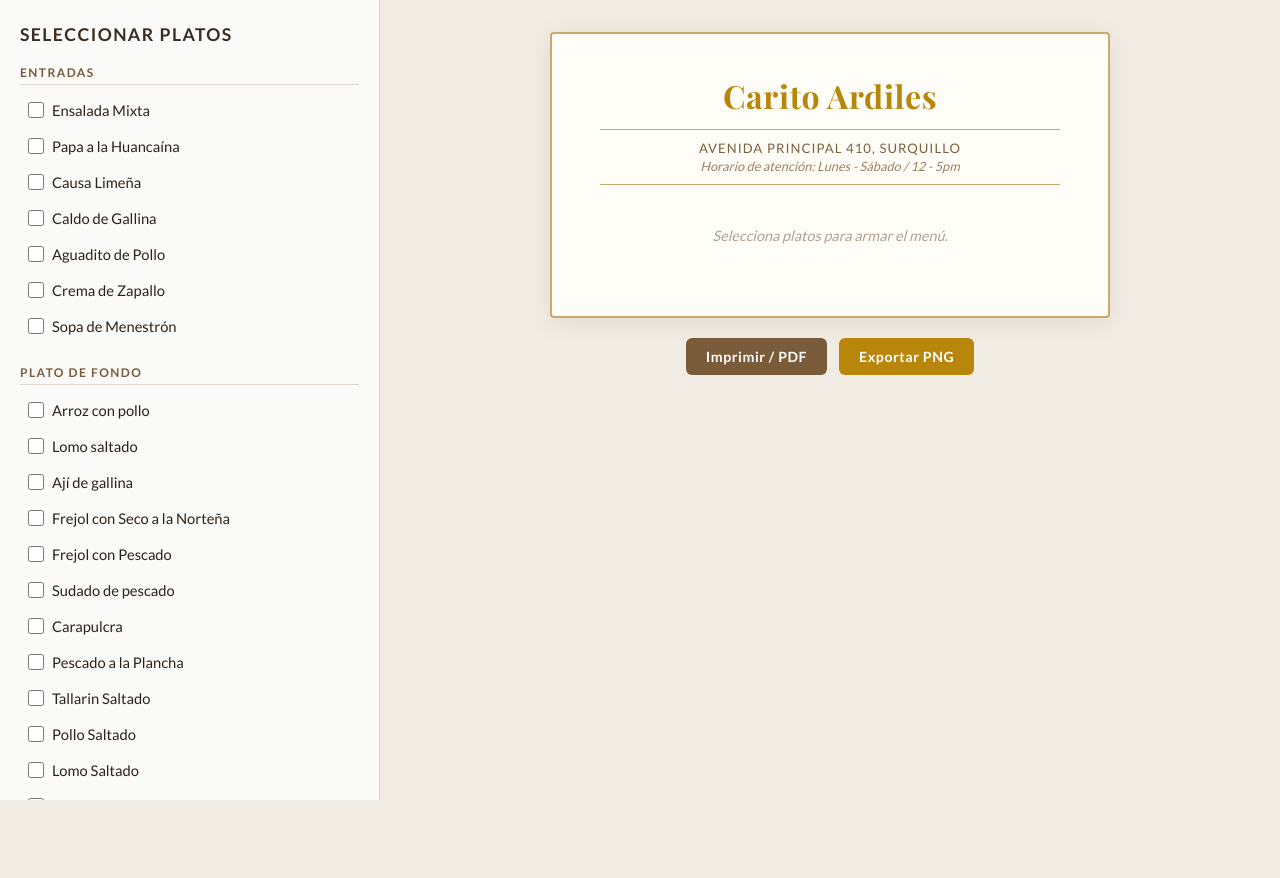
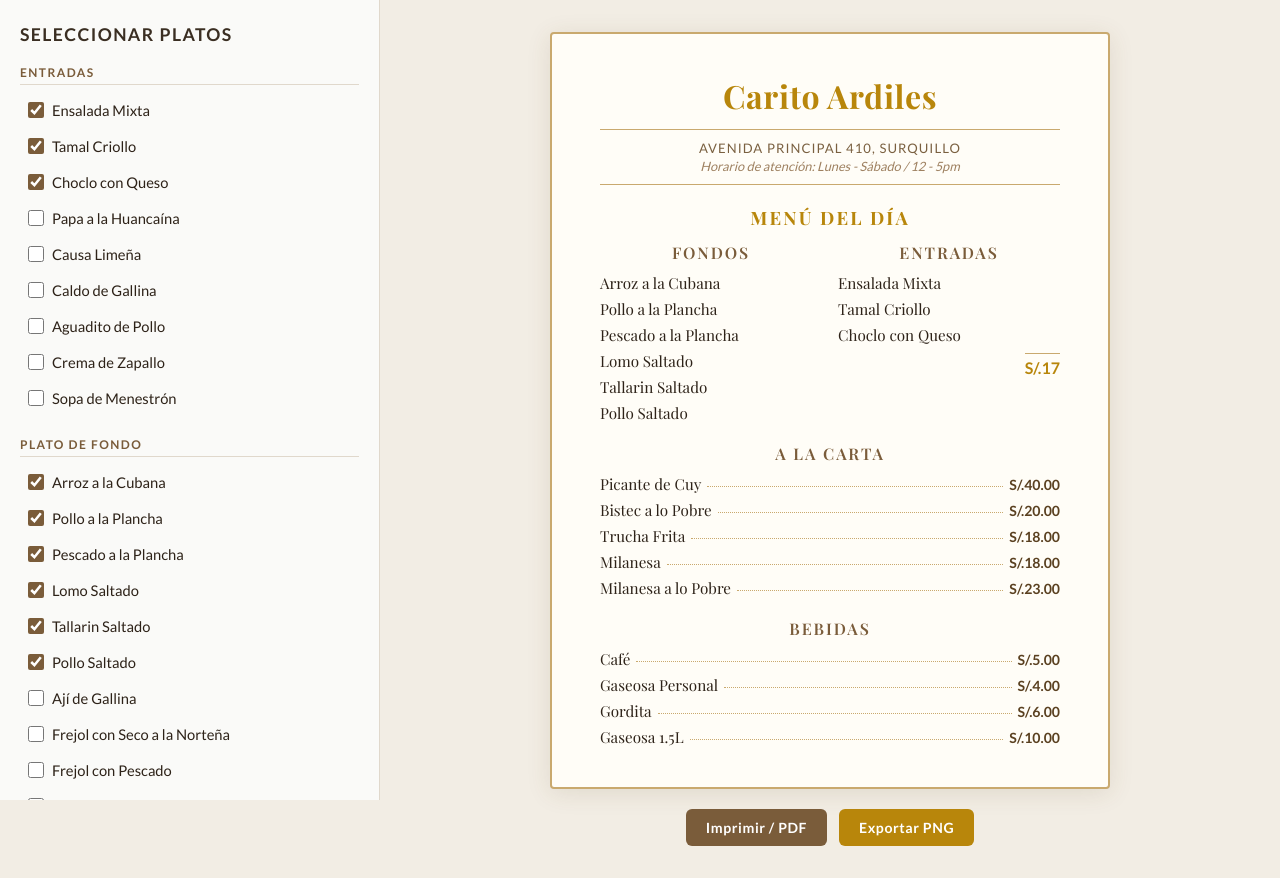
Before and after one commit to cma208/menu-generator, a React (Vite) app: page / in a window 1280 px wide. Before the commit the page ends 800 px from the top, so only its background shows below. Built offline with nearby package versions, Linux system fonts and the light colour scheme.

Commit message:
FIX PRE SELECTED DISHES

```diff
--- a/src/App.jsx
+++ b/src/App.jsx
@@ -5,7 +5,7 @@ import MenuPreview from './components/MenuPreview/MenuPreview.jsx';
 
 export default function App() {
   const [dishes, setDishes] = useState(initialDishes);
-  const [activeIds, setActiveIds] = useState(new Set());
+  const [activeIds, setActiveIds] = useState(new Set(initialDishes.filter((d) => d.regular).map((d) => d.id)));
 
   function handleToggle(id) {
     setActiveIds((prev) => {
--- a/src/components/SelectionPanel/AddDishForm.jsx
+++ b/src/components/SelectionPanel/AddDishForm.jsx
@@ -27,6 +27,7 @@ export default function AddDishForm({ onAddDish }) {
       category: form.category,
       price: form.category !== 'main_dish' && form.category !== 'appetizer' && form.price !== '' ? parseFloat(form.price) : null,
       regular: false,
+      temporal: true,
     };
 
     onAddDish(newDish);
--- a/src/components/SelectionPanel/DishCheckbox.jsx
+++ b/src/components/SelectionPanel/DishCheckbox.jsx
@@ -1,5 +1,5 @@
 export default function DishCheckbox({ dish, checked, onToggle }) {
-  const { id, name, price, regular } = dish;
+  const { id, name, price, temporal } = dish;
 
   return (
     <label className="dish-checkbox">
@@ -12,7 +12,7 @@ export default function DishCheckbox({ dish, checked, onToggle }) {
       {price != null && (
         <span className="dish-price">S/.{price.toFixed(2)}</span>
       )}
-      {!regular && <span className="badge-temporal">temporal</span>}
+      {temporal && <span className="badge-temporal">temporal</span>}
     </label>
   );
 }
--- a/src/data/initialDishes.js
+++ b/src/data/initialDishes.js
@@ -2,43 +2,46 @@ export const CATEGORY_ORDER = ['appetizer','main_dish', 'carte', 'beberage'];
 
 export const initialDishes = [
   // Fondos
-  { id: 'main_1', name: 'Arroz con pollo', category: 'main_dish', price: null, regular: true },
-  { id: 'main_2', name: 'Lomo saltado', category: 'main_dish', price: null, regular: true },
-  { id: 'main_3', name: 'Ají de gallina', category: 'main_dish', price: null, regular: true },
-  { id: 'main_4', name: 'Frejol con Seco a la Norteña', category: 'main_dish', price: null, regular: true },
-  { id: 'main_5', name: 'Frejol con Pescado', category: 'main_dish', price: null, regular: true },
-  { id: 'main_6', name: 'Sudado de pescado', category: 'main_dish', price: null, regular: true },
-  { id: 'main_7', name: 'Carapulcra', category: 'main_dish', price: null, regular: true },
-  { id: 'main_8', name: 'Pescado a la Plancha', category: 'main_dish', price: null, regular: true },
-  { id: 'main_9', name: 'Tallarin Saltado', category: 'main_dish', price: null, regular: true },
-  { id: 'main_10', name: 'Pollo Saltado', category: 'main_dish', price: null, regular: true },
-  { id: 'main_11', name: 'Lomo Saltado', category: 'main_dish', price: null, regular: true },
-  { id: 'main_12', name: 'Pollo en Salsa de Champiñones', category: 'main_dish', price: null, regular: true },
-  { id: 'main_13', name: 'Hígado Encebollado', category: 'main_dish', price: null, regular: true },
+  { id: 'main_1', name: 'Arroz a la Cubana', category: 'main_dish', price: null, regular: true },
+  { id: 'main_2', name: 'Pollo a la Plancha', category: 'main_dish', price: null, regular: true },
+  { id: 'main_3', name: 'Pescado a la Plancha', category: 'main_dish', price: null, regular: true },
+  { id: 'main_4', name: 'Lomo Saltado', category: 'main_dish', price: null, regular: true },
+  { id: 'main_5', name: 'Tallarin Saltado', category: 'main_dish', price: null, regular: true },
+  { id: 'main_6', name: 'Pollo Saltado', category: 'main_dish', price: null, regular: true },
+  { id: 'main_7', name: 'Ají de Gallina', category: 'main_dish', price: null, regular: false },
+  { id: 'main_8', name: 'Frejol con Seco a la Norteña', category: 'main_dish', price: null, regular: false },
+  { id: 'main_9', name: 'Frejol con Pescado', category: 'main_dish', price: null, regular: false },
+  { id: 'main_10', name: 'Sudado de Pescado', category: 'main_dish', price: null, regular: false },
+  { id: 'main_11', name: 'Arroz con Pollo', category: 'main_dish', price: null, regular: false },
+  { id: 'main_12', name: 'Carapulcra', category: 'main_dish', price: null, regular: false },
+  { id: 'main_13', name: 'Pollo en Salsa de Champiñones', category: 'main_dish', price: null, regular: false },
+  { id: 'main_14', name: 'Hígado Encebollado', category: 'main_dish', price: null, regular: false },
 
   // Entradas
   { id: 'app_1', name: 'Ensalada Mixta', category: 'appetizer', price: null, regular: true },
-  { id: 'app_2', name: 'Papa a la Huancaína', category: 'appetizer', price: null, regular: true },
-  { id: 'app_3', name: 'Causa Limeña', category: 'appetizer', price: null, regular: true },
-  { id: 'app_4', name: 'Caldo de Gallina', category: 'appetizer', price: null, regular: true },
-  { id: 'app_5', name: 'Aguadito de Pollo', category: 'appetizer', price: null, regular: true },
-  { id: 'app_6', name: 'Crema de Zapallo', category: 'appetizer', price: null, regular: true },
-  { id: 'app_7', name: 'Sopa de Menestrón', category: 'appetizer', price: null, regular: true },
+  { id: 'app_2', name: 'Tamal Criollo', category: 'appetizer', price: null, regular: true },
+  { id: 'app_3', name: 'Choclo con Queso', category: 'appetizer', price: null, regular: true },
+  { id: 'app_4', name: 'Papa a la Huancaína', category: 'appetizer', price: null, regular: false },
+  { id: 'app_5', name: 'Causa Limeña', category: 'appetizer', price: null, regular: false },
+  { id: 'app_6', name: 'Caldo de Gallina', category: 'appetizer', price: null, regular: false },
+  { id: 'app_7', name: 'Aguadito de Pollo', category: 'appetizer', price: null, regular: false },
+  { id: 'app_8', name: 'Crema de Zapallo', category: 'appetizer', price: null, regular: false },
+  { id: 'app_9', name: 'Sopa de Menestrón', category: 'appetizer', price: null, regular: false },
 
   // A la Carta
   { id: 'carte_1', name: 'Picante de Cuy', category: 'carte', price: 40, regular: true },
-  { id: 'carte_2', name: 'Tacu Tacu con Lomo', category: 'carte', price: 20, regular: true },
-  { id: 'carte_3', name: 'Bistec a lo Pobre', category: 'carte', price: 20, regular: true },
-  { id: 'carte_4', name: 'Tallarin a la Huancaína con Lomo', category: 'carte', price: 20, regular: true },
-  { id: 'carte_5', name: 'Trucha Frita', category: 'carte', price: 18, regular: true },
-  { id: 'carte_6', name: 'Milanesa', category: 'carte', price: 18, regular: true },
-  { id: 'carte_7', name: 'Milanesa a lo Pobre', category: 'carte', price: 23, regular: true },
+  { id: 'carte_2', name: 'Bistec a lo Pobre', category: 'carte', price: 20, regular: true },
+  { id: 'carte_3', name: 'Trucha Frita', category: 'carte', price: 18, regular: true },
+  { id: 'carte_4', name: 'Milanesa', category: 'carte', price: 18, regular: true },
+  { id: 'carte_5', name: 'Milanesa a lo Pobre', category: 'carte', price: 23, regular: true },
+  { id: 'carte_6', name: 'Tacu Tacu con Lomo', category: 'carte', price: 20, regular: false },
+  { id: 'carte_7', name: 'Tallarin a la Huancaína con Lomo', category: 'carte', price: 20, regular: false },
 
   // Bebidas
   { id: 'bev_1', name: 'Café', category: 'beberage', price: 5, regular: true },
   { id: 'bev_2', name: 'Gaseosa Personal', category: 'beberage', price: 4, regular: true },
   { id: 'bev_4', name: 'Gordita', category: 'beberage', price: 6, regular: true },
-  { id: 'bev_3', name: 'Agua Mineral', category: 'beberage', price: 4, regular: true },
+  { id: 'bev_3', name: 'Agua Mineral', category: 'beberage', price: 4, regular: false },
   { id: 'bev_5', name: 'Gaseosa 1.5L', category: 'beberage', price: 10, regular: true },
   // { id: 'bev_6', name: 'Emoliente', category: 'beberage', price: 2.5, regular: true },
   // { id: 'bev_7', name: 'Pisco sour', category: 'beberage', price: 12, regular: true },
```
